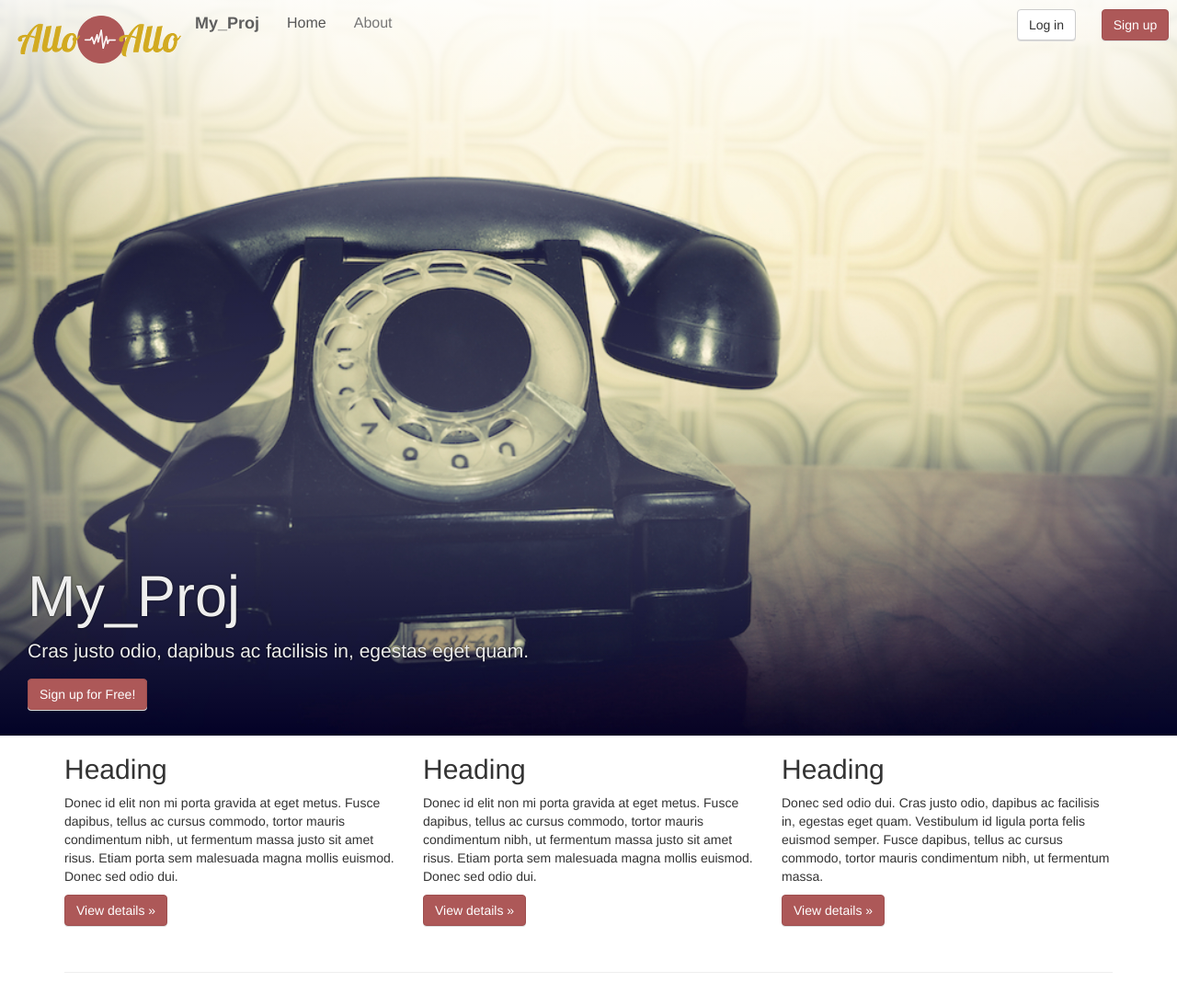
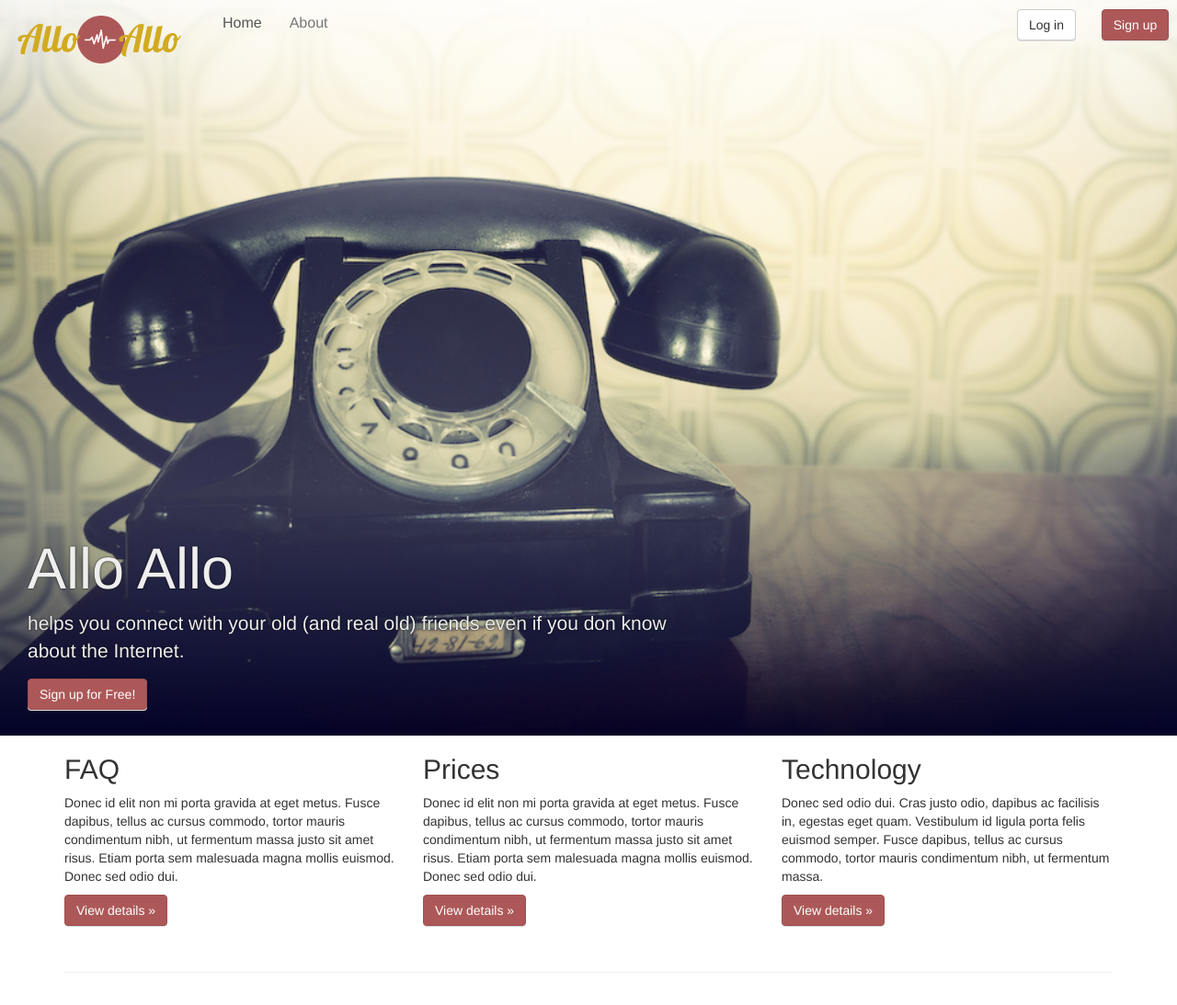
Before and after one commit to petronius/alloallo, a Django app: template templates/home.html in a window 1280 px wide. Shown: the top 1093 px of the page at 92% size. Run offline with Django 3.2, Linux system fonts and the light colour scheme; the template is opened without the code that fills it, so the values that code supplies are empty; some libraries are stand-ins or nearby versions.

Commit message:
slogan and stuff

```diff
--- a/templates/_brandname.html
+++ b/templates/_brandname.html
@@ -1 +1 @@
-My_Proj
+Allo Allo
--- a/templates/base.html
+++ b/templates/base.html
@@ -45,7 +45,6 @@
           <a class="navbar-brand" href="{% url 'home' %}">
             {% block navbar-brand %}
               <img src="{% static 'site/img/logo.png' %}" alt="logo">
-              {% include "_brandname.html" %}
             {% endblock %}
           </a>
         </div>
--- a/templates/home.html
+++ b/templates/home.html
@@ -24,7 +24,7 @@
       <div class="row">
         <div class="col-md-8 col-sm-8">
           <h1>{% include "_brandname.html" %}</h1>
-          <p>Cras justo odio, dapibus ac facilisis in, egestas eget quam.</p>
+          <p>helps you connect with your old (and real old) friends even if you don know about the Internet.</p>
 	  <a class="btn btn-primary" href="{% url 'accounts:signup' %}" role="button">Sign up for Free!</a>
         </div>
         <div class="col-md-4 col-sm-4">
@@ -42,17 +42,17 @@
 <div class="container">
   <div class="row">
     <div class="col-lg-4">
-      <h2>Heading</h2>
+      <h2>FAQ</h2>
       <p>Donec id elit non mi porta gravida at eget metus. Fusce dapibus, tellus ac cursus commodo, tortor mauris condimentum nibh, ut fermentum massa justo sit amet risus. Etiam porta sem malesuada magna mollis euismod. Donec sed odio dui. </p>
       <p><a class="btn btn-primary" href="#" role="button">View details &raquo;</a></p>
     </div>
     <div class="col-lg-4">
-      <h2>Heading</h2>
+      <h2>Prices</h2>
       <p>Donec id elit non mi porta gravida at eget metus. Fusce dapibus, tellus ac cursus commodo, tortor mauris condimentum nibh, ut fermentum massa justo sit amet risus. Etiam porta sem malesuada magna mollis euismod. Donec sed odio dui. </p>
       <p><a class="btn btn-primary" href="#" role="button">View details &raquo;</a></p>
     </div>
     <div class="col-lg-4">
-      <h2>Heading</h2>
+      <h2>Technology</h2>
       <p>Donec sed odio dui. Cras justo odio, dapibus ac facilisis in, egestas eget quam. Vestibulum id ligula porta felis euismod semper. Fusce dapibus, tellus ac cursus commodo, tortor mauris condimentum nibh, ut fermentum massa.</p>
       <p><a class="btn btn-primary" href="#" role="button">View details &raquo;</a></p>
     </div>
```
